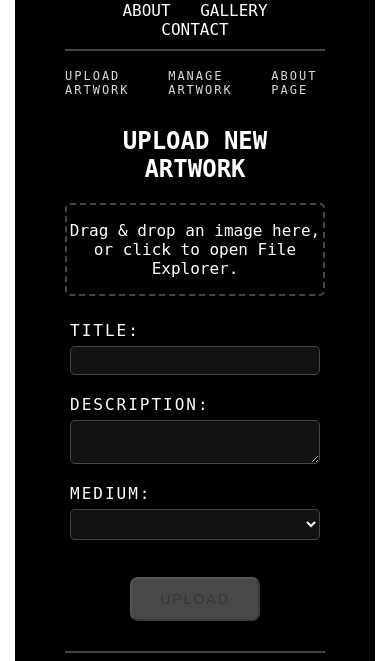
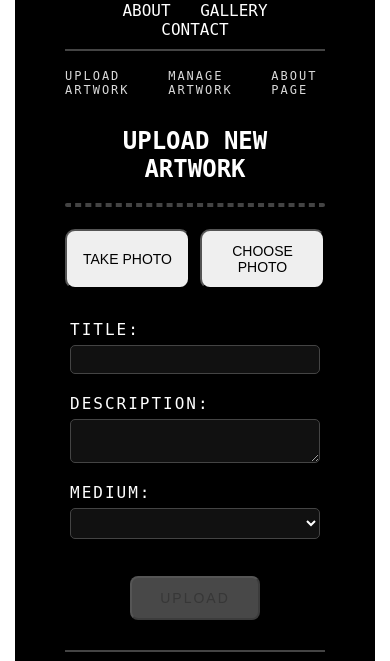
Before and after one commit to heatherjholt/Danielle_Smith_Artwork, a Flask app: page /admin in a window 390 px wide. Shown: the part 155-816 px from the top of the page. Run offline with Flask 3, Linux system fonts and the light colour scheme; the visitor is signed in with stand-in values (Sample User, id 1); data that the repository does not hold is empty; parts of the project's set-up code (start-up, migrations or seed data) failed here and were passed over; some libraries are stand-ins or nearby versions.

Commit message:
testing mobile upload via photo library / camera

```diff
--- a/static/style.css
+++ b/static/style.css
@@ -505,6 +505,10 @@ html {
   letter-spacing:2px;
   text-decoration:none;
 }
+
+.mobile-pick-row {
+  display: none;
+}
 /* end navigation in admin page*/
 
 /*login page*/
@@ -622,6 +626,22 @@ html {
     line-height: 1;
     box-sizing: border-box;
   }
+    #dropText {
+    display: none; /* hide drag and drop text on mobile */
+    }
+
+    .mobile-pick-row {
+    display: flex;
+    gap: 10px;
+    margin: 12px 0 6px;
+    }
+
+    .pick-btn {
+    flex: 1;
+    padding: 12px 10px;
+    border-radius: 10px;
+    font-size: 14px;
+    }
 }
 
 /* end of mobile stuffs*/
--- a/templates/admin_dashboard.html
+++ b/templates/admin_dashboard.html
@@ -52,15 +52,22 @@
         <form class="admin-upload" action="{{ url_for('upload_art') }}" method="POST" enctype="multipart/form-data">
             <div id="dropzone" class="dropzone">
             <p id="dropText">Drag & drop an image here, or click to open File Explorer.</p>
+            <!-- capture="environment" --><!--taken out for testing-->
             <input
                 id="artFile"
                 name="art_file"
                 type="file"
                 accept="image/*"
-                capture="environment"
                 hidden
                 >
             </div>
+            <!--testing mobile-->
+            <div class="mobile-pick-row">
+            <button type="button" class="pick-btn" id="takePhotoBtn">TAKE PHOTO</button>
+            <button type="button" class="pick-btn" id="choosePhotoBtn">CHOOSE PHOTO</button>
+            </div>
+
+            <input id="cameraFile" type="file" accept="image/*" capture="environment" hidden>
 
         <div class="preview-wrap">
             <img id="previewImg" class="preview-img" alt="Preview" style="display:none;">
--- a/templates/admin_login.html
+++ b/templates/admin_login.html
@@ -15,7 +15,7 @@
 
     <!-- Header -->
     <div class="header">
-      <div class="artist-name">DANIELLE SMITH</div>
+    <div class="artist-name"><a href="{{ url_for('home') }}" class="artist-link">DANIELLE SMITH</a></div>
       <div class="nav-links">
         <a href="{{ url_for('about') }}">ABOUT</a>
         <a href="{{ url_for('home') }}">GALLERY</a>
```
Also changed, not shown: static/script.js (+43 -0 lines).
